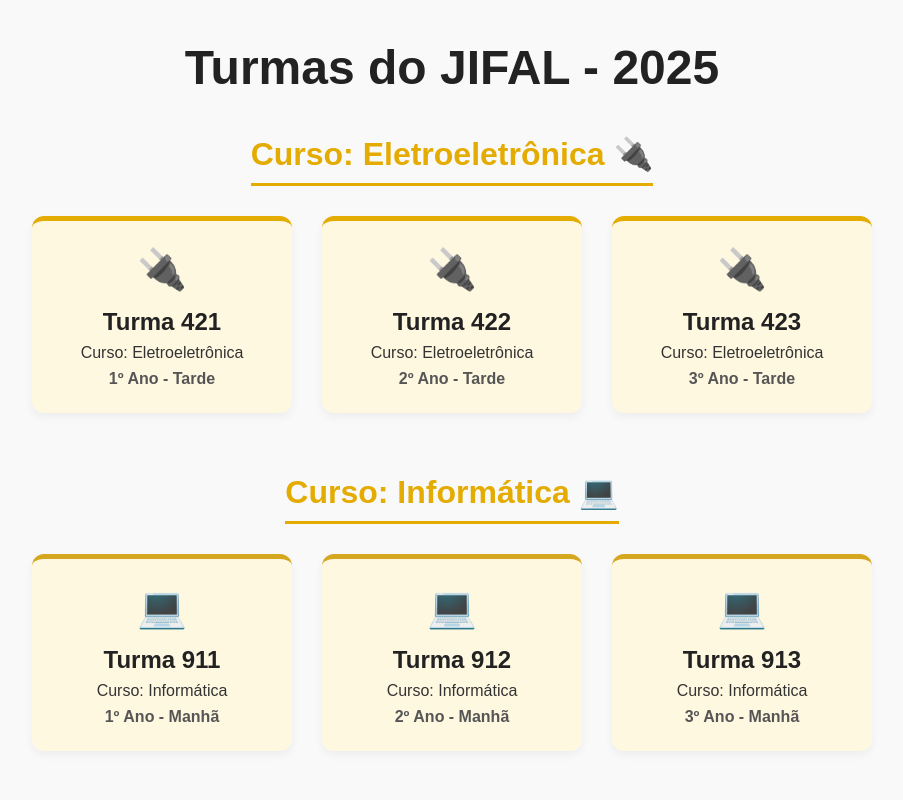
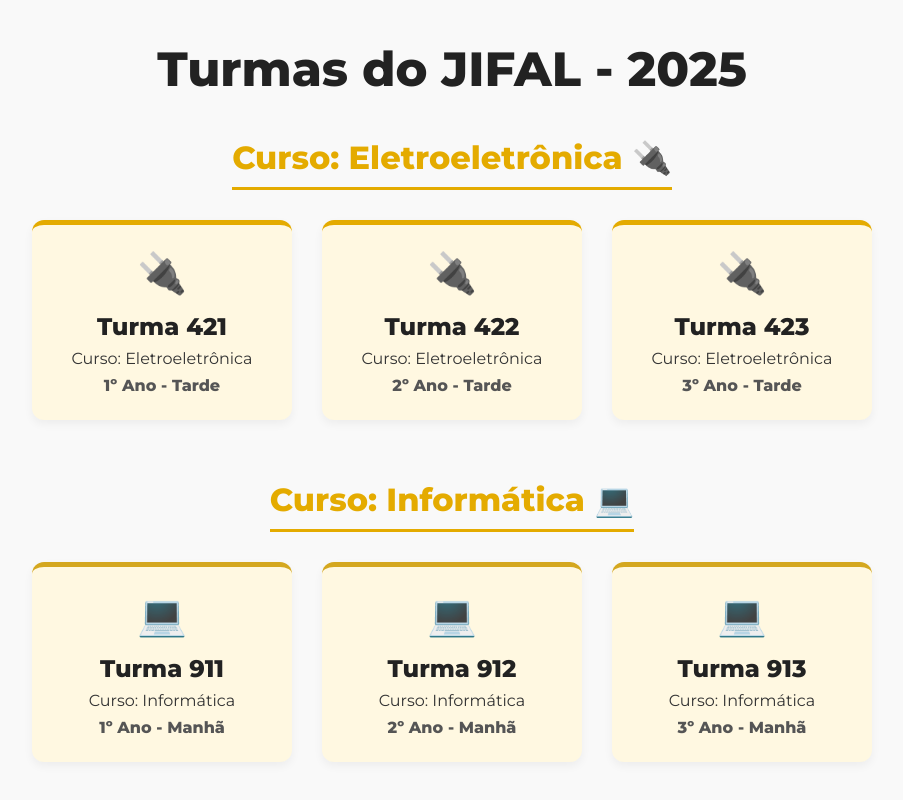
Before and after one commit to LarissaMaria8715/SiteJifal2025, a plain HTML site: page equipes.html in a window 1280 px wide. Shown: the whole page, without its empty margins (188-1091 px from the left). Drawn offline with Linux system fonts and the light colour scheme.

Commit message:
Adicionando arquivo equipes

```diff
--- a/equipes.html
+++ b/equipes.html
@@ -1,34 +1,35 @@
 <!DOCTYPE html>
 <html lang="pt-BR">
 <head>
-  <meta charset="UTF-8">
-  <title>Turmas do IFAL</title>
-  <link rel="stylesheet" href="style.css">
+  <meta charset="UTF-8" />
+  <meta name="viewport" content="width=device-width, initial-scale=1.0"/>
+  <title>Turmas do JIFAL 2025</title>
+  <link rel="stylesheet" href="style.css" />
+  <link href="https://fonts.googleapis.com/css2?family=Montserrat:wght@400;600;800&display=swap" rel="stylesheet">
 </head>
 <body>
 
   <h1>Turmas do JIFAL - 2025</h1>
 
-
   <div class="grupo-turmas">
     <div class="titulo-curso">Curso: Eletroeletrônica 🔌</div>
     <div class="turmas-container">
       <div class="turma eletro">
-        <div class="simbolo">🔌</div>
+        <button class="simbolo">🔌</button>
         <h2>Turma 421</h2>
         <p>Curso: Eletroeletrônica</p>
         <p class="ano">1º Ano - Tarde</p>
       </div>
 
       <div class="turma eletro">
-        <div class="simbolo">🔌</div>
+        <button class="simbolo">🔌</button>
         <h2>Turma 422</h2>
         <p>Curso: Eletroeletrônica</p>
         <p class="ano">2º Ano - Tarde</p>
       </div>
 
       <div class="turma eletro">
-        <div class="simbolo">🔌</div>
+        <button class="simbolo">🔌</button>
         <h2>Turma 423</h2>
         <p>Curso: Eletroeletrônica</p>
         <p class="ano">3º Ano - Tarde</p>
@@ -36,26 +37,25 @@
     </div>
   </div>
 
-
   <div class="grupo-turmas">
     <div class="titulo-curso">Curso: Informática 💻</div>
     <div class="turmas-container">
       <div class="turma informatica">
-        <div class="simbolo">💻</div>
+        <button class="simbolo">💻</button>
         <h2>Turma 911</h2>
         <p>Curso: Informática</p>
         <p class="ano">1º Ano - Manhã</p>
       </div>
 
       <div class="turma informatica">
-        <div class="simbolo">💻</div>
+        <button class="simbolo">💻</button>
         <h2>Turma 912</h2>
         <p>Curso: Informática</p>
         <p class="ano">2º Ano - Manhã</p>
       </div>
 
       <div class="turma informatica">
-        <div class="simbolo">💻</div>
+        <button class="simbolo">💻</button>
         <h2>Turma 913</h2>
         <p>Curso: Informática</p>
         <p class="ano">3º Ano - Manhã</p>
--- a/style.css
+++ b/style.css
@@ -258,3 +258,15 @@ h1 {
   font-weight: bold;
   color: #555;
 }
+.simbolo {
+  font-size: 40px;
+  margin-bottom: 15px;
+  border: none;
+  background-color: transparent;
+  cursor: pointer;
+  transition: transform 0.2s, background-color 0.2s;
+}
+
+.simbolo:hover {
+  transform: scale(1.2);
+}
```
